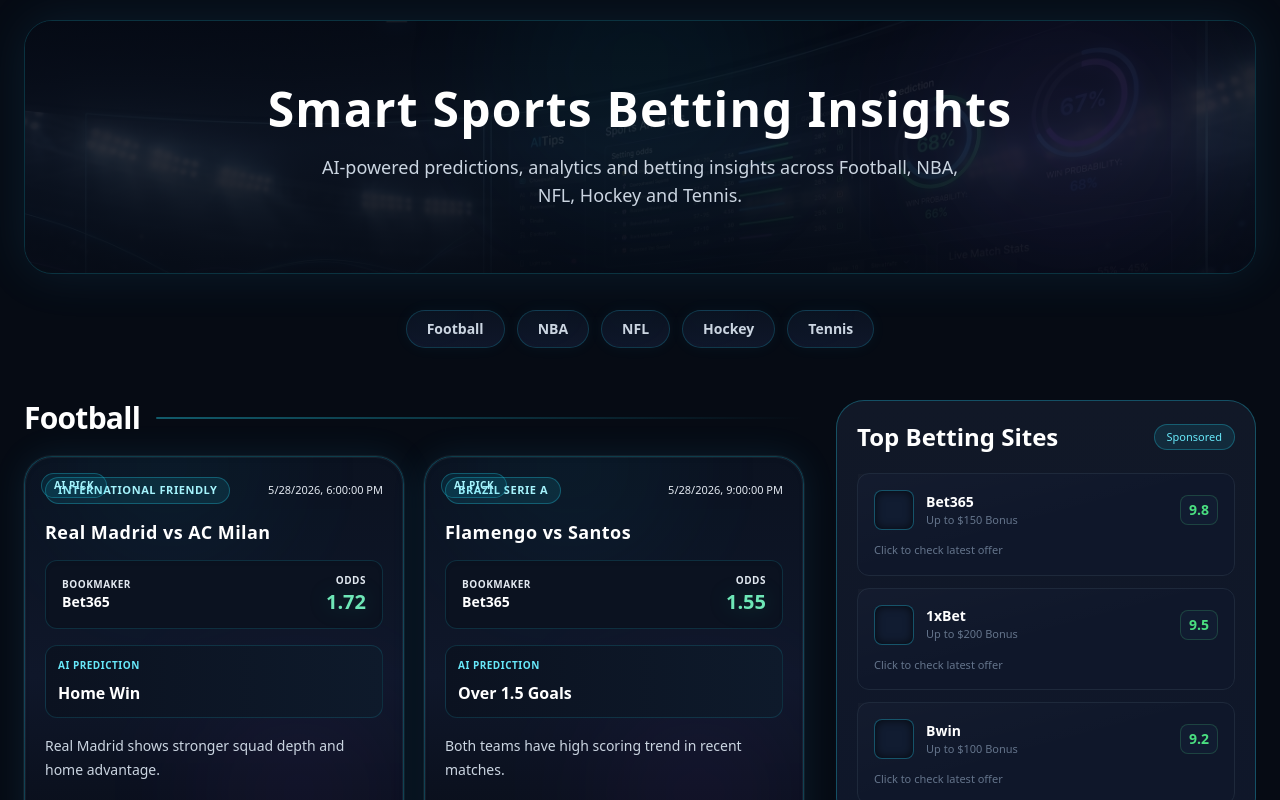
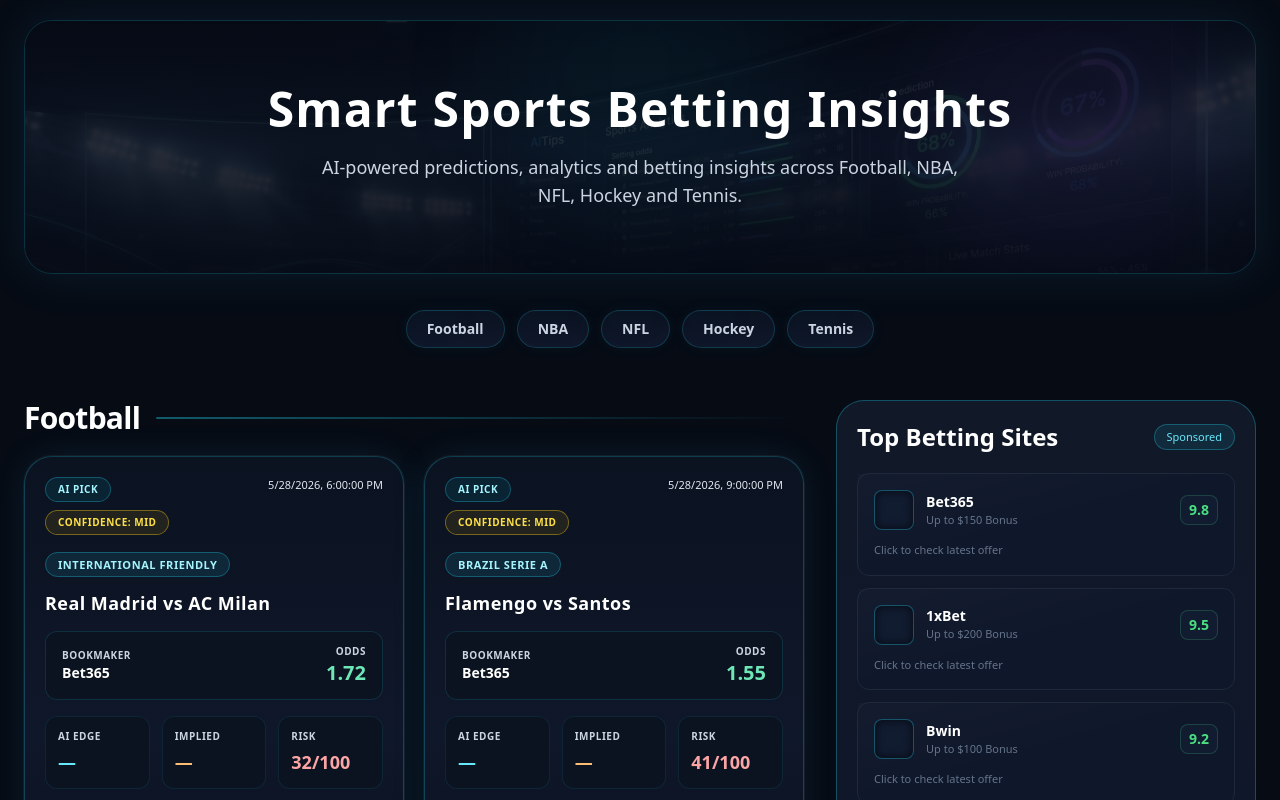
Before and after one commit to Peterson1979/ai-bet, a Next.js app: page / in a window 1280 px wide. Shown: the top 800 px of the page. Built offline with nearby package versions, Linux system fonts and the light colour scheme.

Commit message:
fix daily-run + ui + types

```diff
--- a/app/components/MatchCard.tsx
+++ b/app/components/MatchCard.tsx
@@ -4,60 +4,64 @@ type Props = {
   data: MatchCardData;
 };
 
+function getConfidenceLevel(confidence?: number) {
+  if (!confidence) return "low";
+  if (confidence >= 75) return "high";
+  if (confidence >= 50) return "mid";
+  return "low";
+}
+
+function getConfidenceColor(level: string) {
+  switch (level) {
+    case "high":
+      return "text-emerald-300 border-emerald-400/40 bg-emerald-500/10";
+    case "mid":
+      return "text-yellow-300 border-yellow-400/40 bg-yellow-500/10";
+    default:
+      return "text-red-300 border-red-400/40 bg-red-500/10";
+  }
+}
+
 export default function MatchCard({ data }: Props) {
-  const isValueBet = data.isValueBet;
   const edge = data.edge;
   const implied = data.impliedProbability;
   const bestOdds = data.bestOdds;
+
+  const confidenceLevel = getConfidenceLevel(data.confidence);
+  const confidenceStyle = getConfidenceColor(confidenceLevel);
 
   return (
     <article
       className="
         relative overflow-hidden
         rounded-[28px]
-
         border border-cyan-400/25
         bg-gradient-to-b from-[#0B1220] via-[#0F172A] to-[#070B14]
-
         p-5
-
         shadow-[0_0_35px_rgba(56,189,248,0.10)]
         ring-1 ring-white/5
-
         transition-all duration-300 ease-out
-
         hover:-translate-y-1
         hover:border-cyan-300/60
         hover:shadow-[0_0_60px_rgba(56,189,248,0.25)]
         hover:ring-cyan-400/20
       "
     >
-      {/* VALUE BET BADGE */}
-      {isValueBet && (
-        <div className="absolute right-4 top-4 z-10 rounded-full bg-green-500/20 px-3 py-1 text-[10px] font-bold uppercase tracking-wider text-green-300 border border-green-400/30">
-          VALUE BET
+      {/* TOP BAR */}
+      <div className="relative flex items-start justify-between mb-4">
+        <div className="flex flex-col gap-2">
+          {/* AI PICK BADGE */}
+          <span className="rounded-full border border-cyan-400/30 bg-cyan-500/10 px-3 py-1 text-[10px] font-bold uppercase tracking-wider text-cyan-200 w-fit">
+            AI PICK
+          </span>
+
+          {/* CONFIDENCE BADGE */}
+          <span
+            className={`rounded-full border px-3 py-1 text-[10px] font-bold uppercase tracking-wider w-fit ${confidenceStyle}`}
+          >
+            confidence: {confidenceLevel}
+          </span>
         </div>
-      )}
-
-      {/* EDGE BADGE (AI LABEL) */}
-      <div className="absolute left-4 top-4 z-10 rounded-full bg-cyan-500/10 px-3 py-1 text-[10px] font-bold uppercase tracking-wider text-cyan-200 border border-cyan-400/30">
-        AI PICK
-      </div>
-
-      {/* 3D EDGE */}
-      <div className="pointer-events-none absolute inset-0 rounded-[28px] border border-white/5 shadow-inner" />
-
-      {/* GLOW */}
-      <div className="pointer-events-none absolute inset-0 opacity-60">
-        <div className="absolute -top-24 left-10 h-52 w-52 rounded-full bg-cyan-500/10 blur-3xl" />
-        <div className="absolute bottom-0 right-0 h-52 w-52 rounded-full bg-purple-500/10 blur-3xl" />
-      </div>
-
-      {/* HEADER */}
-      <div className="relative flex items-center justify-between gap-3">
-        <span className="rounded-full border border-cyan-400/30 bg-cyan-400/10 px-3 py-1 text-[11px] font-semibold uppercase tracking-wider text-cyan-200">
-          {data.league}
-        </span>
 
         <span className="text-[11px] text-slate-200 font-medium">
           {data.startTime
@@ -66,15 +70,29 @@ export default function MatchCard({ data }: Props) {
         </span>
       </div>
 
-      {/* MATCH TITLE */}
+      {/* VALUE BET */}
+      {data.isValueBet && (
+        <div className="absolute right-4 top-4 z-10 rounded-full bg-green-500/20 px-3 py-1 text-[10px] font-bold uppercase tracking-wider text-green-300 border border-green-400/30">
+          VALUE BET
+        </div>
+      )}
+
+      {/* LEAGUE */}
+      <div className="relative">
+        <span className="rounded-full border border-cyan-400/30 bg-cyan-400/10 px-3 py-1 text-[11px] font-semibold uppercase tracking-wider text-cyan-200">
+          {data.league}
+        </span>
+      </div>
+
+      {/* MATCH */}
       <h3 className="relative mt-4 text-lg font-black leading-6 text-white tracking-wide">
         {data.homeTeam} vs {data.awayTeam}
       </h3>
 
-      {/* ODDS STRIP */}
-      <div className="relative mt-4 flex items-center justify-between rounded-xl border border-cyan-400/15 bg-[#0B1220] px-4 py-3 shadow-inner">
+      {/* ODDS */}
+      <div className="relative mt-4 flex items-center justify-between rounded-xl border border-cyan-400/15 bg-[#0B1220] px-4 py-3">
         <div>
-          <p className="text-[10px] uppercase tracking-wider text-slate-200 font-semibold">
+          <p className="text-[10px] uppercase tracking-wider text-slate-300 font-semibold">
             Bookmaker
           </p>
           <p className="text-sm font-semibold text-white">
@@ -83,20 +101,19 @@ export default function MatchCard({ data }: Props) {
         </div>
 
         <div className="text-right">
-          <p className="text-[10px] uppercase tracking-wider text-slate-200 font-semibold">
+          <p className="text-[10px] uppercase tracking-wider text-slate-300 font-semibold">
             Odds
           </p>
-          <p className="text-xl font-black text-emerald-300 drop-shadow-[0_0_10px_rgba(16,185,129,0.25)]">
+          <p className="text-xl font-black text-emerald-300">
             {bestOdds ?? data.odds ?? "—"}
           </p>
         </div>
       </div>
 
-      {/* EDGE + AI METRICS */}
-      {(edge !== undefined || implied !== undefined) && (
+      {/* AI METRICS */}
       <div className="relative mt-4 grid grid-cols-3 gap-3">
         <div className="rounded-xl border border-cyan-400/10 bg-[#0B1220] p-3">
-            <p className="text-[10px] uppercase tracking-wider text-slate-200 font-semibold">
+          <p className="text-[10px] uppercase tracking-wider text-slate-300 font-semibold">
             AI Edge
           </p>
           <p className="mt-1 text-lg font-black text-cyan-300">
@@ -105,7 +122,7 @@ export default function MatchCard({ data }: Props) {
         </div>
 
         <div className="rounded-xl border border-cyan-400/10 bg-[#0B1220] p-3">
-            <p className="text-[10px] uppercase tracking-wider text-slate-200 font-semibold">
+          <p className="text-[10px] uppercase tracking-wider text-slate-300 font-semibold">
             Implied
           </p>
           <p className="mt-1 text-lg font-black text-orange-300">
@@ -114,7 +131,7 @@ export default function MatchCard({ data }: Props) {
         </div>
 
         <div className="rounded-xl border border-cyan-400/10 bg-[#0B1220] p-3">
-            <p className="text-[10px] uppercase tracking-wider text-slate-200 font-semibold">
+          <p className="text-[10px] uppercase tracking-wider text-slate-300 font-semibold">
             Risk
           </p>
           <p className="mt-1 text-lg font-black text-red-300">
@@ -122,23 +139,17 @@ export default function MatchCard({ data }: Props) {
           </p>
         </div>
       </div>
-      )}
 
-      {/* AI RECOMMENDATION */}
-      <div className="relative mt-4 rounded-xl border border-cyan-400/15 bg-gradient-to-r from-[#0B1220] to-[#0E1A2B] p-3">
+      {/* AI REASONING STRIP (NEW UX LAYER) */}
+      <div className="relative mt-4 rounded-xl border border-cyan-400/20 bg-gradient-to-r from-[#0B1220] to-[#0E1A2B] p-3">
         <p className="text-[10px] uppercase tracking-wider text-cyan-300 font-bold">
-          AI Prediction
+          AI Reasoning
         </p>
 
-        <p className="mt-2 text-base font-semibold text-white">
-          {data.recommendedBet || "No recommendation"}
+        <p className="mt-2 text-sm text-slate-200 leading-6">
+          {data.explanation || "AI analysis unavailable."}
         </p>
       </div>
-
-      {/* ANALYSIS */}
-      <p className="relative mt-4 text-sm leading-6 text-slate-300">
-        {data.explanation || "AI analysis unavailable."}
-      </p>
 
       {/* CTA */}
       <a
@@ -147,22 +158,13 @@ export default function MatchCard({ data }: Props) {
         rel="noopener noreferrer sponsored"
         className="
           relative mt-5 flex w-full items-center justify-center
-
-          rounded-xl
-          border border-cyan-400/30
-
+          rounded-xl border border-cyan-400/30
           bg-gradient-to-r from-cyan-500/10 to-blue-500/10
-
-          px-4 py-3
-
-          text-sm font-bold text-cyan-300
-
+          px-4 py-3 text-sm font-bold text-cyan-300
           transition-all duration-300
-
           hover:bg-cyan-400/20
           hover:border-cyan-300/60
           hover:shadow-[0_0_25px_rgba(34,211,238,0.25)]
-
           active:scale-[0.98]
         "
       >
```
Lines whose indentation alone changed are shown as unchanged.
